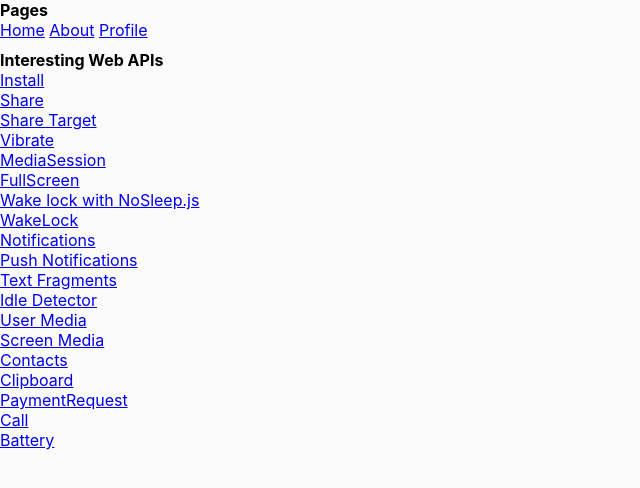
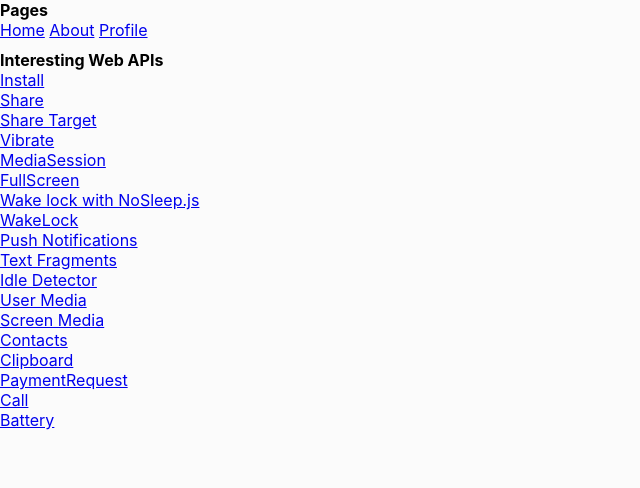
Before and after one commit to yTakkar/modern-web-apis, a React (Create React App) app: page / in a window 1280 px wide. Shown: the top 488 px of the page, without its empty margins (0-640 px from the left). Built offline with nearby package versions, Linux system fonts and the light colour scheme.

Commit message:
feat: remove notifications

```diff
--- a/src/App.js
+++ b/src/App.js
@@ -17,7 +17,6 @@
 const FullScreen = RouteLoader(React.lazy(() => import('./pages/apis/FullScreen')))
 const ScreenNoSleep = RouteLoader(React.lazy(() => import('./pages/apis/NoSleep')))
 const WakeLock = RouteLoader(React.lazy(() => import('./pages/apis/WakeLock')))
-const Notifications = RouteLoader(React.lazy(() => import('./pages/apis/Notifications')))
 const PushNotifications = RouteLoader(React.lazy(() => import('./pages/apis/PushNotifications')))
 const TextFragments = RouteLoader(React.lazy(() => import('./pages/apis/TextFragments')))
 const IdleDetector = RouteLoader(React.lazy(() => import('./pages/apis/IdleDetector')))
@@ -46,7 +45,6 @@
             <Route path='/api/fullscreen' component={FullScreen} />
             <Route path='/api/screen-no-sleep' component={ScreenNoSleep} />
             <Route path='/api/wakelock' component={WakeLock} />
-            <Route path='/api/notifications' component={Notifications} />
             <Route path='/api/push-notifications' component={PushNotifications} />
             <Route path='/api/text-fragments' component={TextFragments} />
             <Route path='/api/idle-detector' component={IdleDetector} />
--- a/src/components/Header.jsx
+++ b/src/components/Header.jsx
@@ -21,7 +21,6 @@
         <Link to='/api/fullscreen'>FullScreen</Link>
         <Link to='/api/screen-no-sleep'>Wake lock with NoSleep.js</Link>
         <Link to='/api/wakelock'>WakeLock</Link>
-        <Link to='/api/notifications'>Notifications</Link>
         <Link to='/api/push-notifications'>Push Notifications</Link>
         <Link to='/api/text-fragments'>Text Fragments</Link>
         <Link to='/api/idle-detector'>Idle Detector</Link>
```
